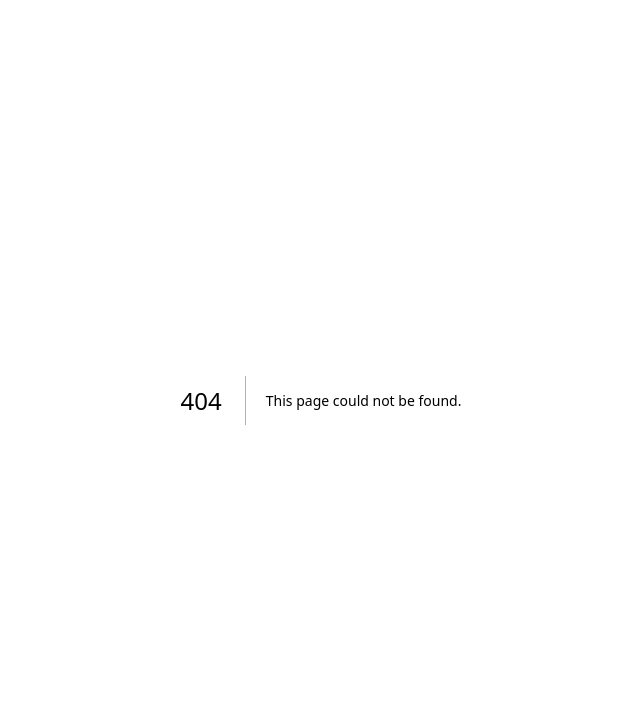
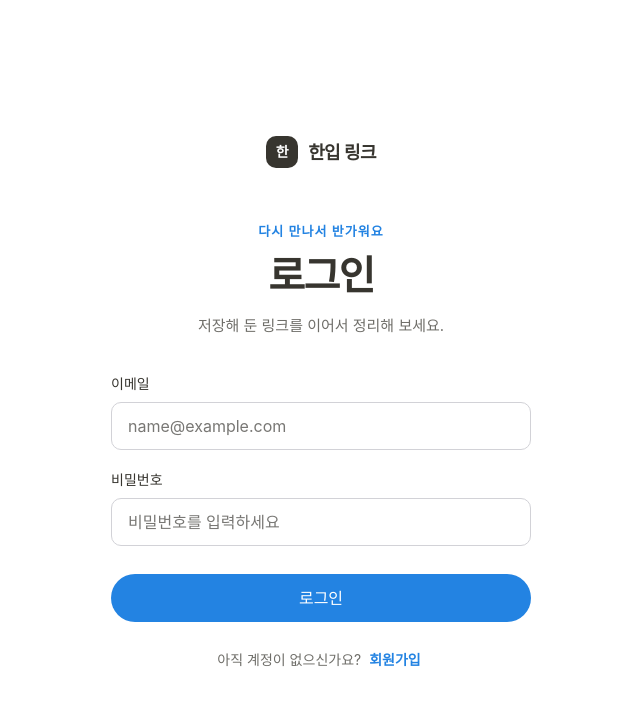
Before and after one commit to Choongsub/onbite-link, a Next.js app: page /login in a window 1280 px wide. Before the commit this address had no page. Shown: the top 706 px of the page, without its empty margins (319-959 px from the left). Built offline with nearby package versions, Linux system fonts and the light colour scheme.

Commit message:
로그인, 회원가입 페이지의 UI를 구현

```diff
--- a/app/globals.css
+++ b/app/globals.css
@@ -177,6 +177,32 @@ a {
   text-underline-offset: 3px;
 }
 
+.auth-brand,
+.auth-submit,
+.auth-text-link,
+.auth-input {
+  transition: background-color 150ms ease, color 150ms ease, border-color 150ms ease, box-shadow 150ms ease;
+}
+
+.auth-brand:hover {
+  background: var(--surface-muted);
+}
+
+.auth-input:focus {
+  border-color: var(--accent);
+  box-shadow: 0 0 0 3px var(--focus);
+}
+
+.auth-submit:hover {
+  background: var(--accent-hover);
+}
+
+.auth-text-link:hover {
+  color: var(--accent-hover);
+  text-decoration: underline;
+  text-underline-offset: 3px;
+}
+
 .focus-ring:focus-visible {
   outline: 2px solid var(--accent);
   outline-offset: 2px;
--- /dev/null
+++ b/app/login/page.tsx
@@ -0,0 +1,11 @@
+import type { Metadata } from "next";
+import AuthForm from "@/components/AuthForm";
+
+export const metadata: Metadata = {
+  title: "로그인 | 한입 링크",
+  description: "한입 링크에 로그인하세요.",
+};
+
+export default function LoginPage() {
+  return <AuthForm mode="login" />;
+}
--- /dev/null
+++ b/app/signup/page.tsx
@@ -0,0 +1,11 @@
+import type { Metadata } from "next";
+import AuthForm from "@/components/AuthForm";
+
+export const metadata: Metadata = {
+  title: "회원가입 | 한입 링크",
+  description: "한입 링크 계정을 만들어 보세요.",
+};
+
+export default function SignupPage() {
+  return <AuthForm mode="signup" />;
+}
--- /dev/null
+++ b/components/AuthForm.tsx
@@ -0,0 +1,116 @@
+import Link from "next/link";
+
+type AuthMode = "login" | "signup";
+
+const content = {
+  login: {
+    eyebrow: "다시 만나서 반가워요",
+    title: "로그인",
+    description: "저장해 둔 링크를 이어서 정리해 보세요.",
+    button: "로그인",
+    prompt: "아직 계정이 없으신가요?",
+    linkLabel: "회원가입",
+    linkHref: "/signup",
+  },
+  signup: {
+    eyebrow: "링크를 위한 나만의 공간",
+    title: "회원가입",
+    description: "흩어진 링크를 한곳에 모으는 첫걸음이에요.",
+    button: "회원가입",
+    prompt: "이미 계정이 있으신가요?",
+    linkLabel: "로그인",
+    linkHref: "/login",
+  },
+} as const;
+
+export default function AuthForm({ mode }: { mode: AuthMode }) {
+  const copy = content[mode];
+  const isSignup = mode === "signup";
+
+  return (
+    <main className="flex min-h-screen items-center justify-center bg-[var(--background)] px-6 py-14 text-[var(--text)] sm:px-8">
+      <section className="w-full max-w-[420px]" aria-labelledby="auth-title">
+        <Link
+          href="/"
+          className="auth-brand focus-ring mx-auto mb-12 flex w-fit items-center gap-2.5 rounded-full px-2 py-1.5"
+          aria-label="한입 링크 홈"
+        >
+          <span className="grid size-8 place-items-center rounded-[10px] bg-[var(--text)] text-sm font-bold text-white" aria-hidden="true">
+            한
+          </span>
+          <span className="text-[18px] font-semibold tracking-[-0.035em]">한입 링크</span>
+        </Link>
+
+        <div className="mb-9 text-center">
+          <p className="mb-3 text-[13px] font-semibold tracking-[0.08em] text-[var(--accent)]">
+            {copy.eyebrow}
+          </p>
+          <h1 id="auth-title" className="text-[40px] font-semibold leading-[1.1] tracking-[-0.04em]">
+            {copy.title}
+          </h1>
+          <p className="mt-4 text-[15px] leading-6 text-[var(--text-sub)]">{copy.description}</p>
+        </div>
+
+        <form className="space-y-5" aria-label={`${copy.title} 양식`}>
+          <div>
+            <label htmlFor={`${mode}-email`} className="mb-2 block text-sm font-medium">
+              이메일
+            </label>
+            <input
+              id={`${mode}-email`}
+              name="email"
+              type="email"
+              autoComplete="email"
+              placeholder="name@example.com"
+              className="auth-input h-12 w-full rounded-[10px] border border-[var(--border-strong)] bg-[var(--surface)] px-4 text-[16px] outline-none placeholder:text-[var(--text-faint)]"
+            />
+          </div>
+
+          <div>
+            <label htmlFor={`${mode}-password`} className="mb-2 block text-sm font-medium">
+              비밀번호
+            </label>
+            <input
+              id={`${mode}-password`}
+              name="password"
+              type="password"
+              autoComplete={isSignup ? "new-password" : "current-password"}
+              placeholder="비밀번호를 입력하세요"
+              className="auth-input h-12 w-full rounded-[10px] border border-[var(--border-strong)] bg-[var(--surface)] px-4 text-[16px] outline-none placeholder:text-[var(--text-faint)]"
+            />
+          </div>
+
+          {isSignup ? (
+            <div>
+              <label htmlFor="signup-password-confirm" className="mb-2 block text-sm font-medium">
+                비밀번호 확인
+              </label>
+              <input
+                id="signup-password-confirm"
+                name="passwordConfirm"
+                type="password"
+                autoComplete="new-password"
+                placeholder="비밀번호를 한 번 더 입력하세요"
+                className="auth-input h-12 w-full rounded-[10px] border border-[var(--border-strong)] bg-[var(--surface)] px-4 text-[16px] outline-none placeholder:text-[var(--text-faint)]"
+              />
+            </div>
+          ) : null}
+
+          <button
+            type="button"
+            className="auth-submit focus-ring mt-2 h-12 w-full rounded-full bg-[var(--accent)] px-6 text-[16px] font-semibold text-white"
+          >
+            {copy.button}
+          </button>
+        </form>
+
+        <p className="mt-7 text-center text-sm text-[var(--text-sub)]">
+          {copy.prompt}{" "}
+          <Link href={copy.linkHref} className="auth-text-link focus-ring rounded px-1 py-1 font-semibold text-[var(--accent)]">
+            {copy.linkLabel}
+          </Link>
+        </p>
+      </section>
+    </main>
+  );
+}
```
